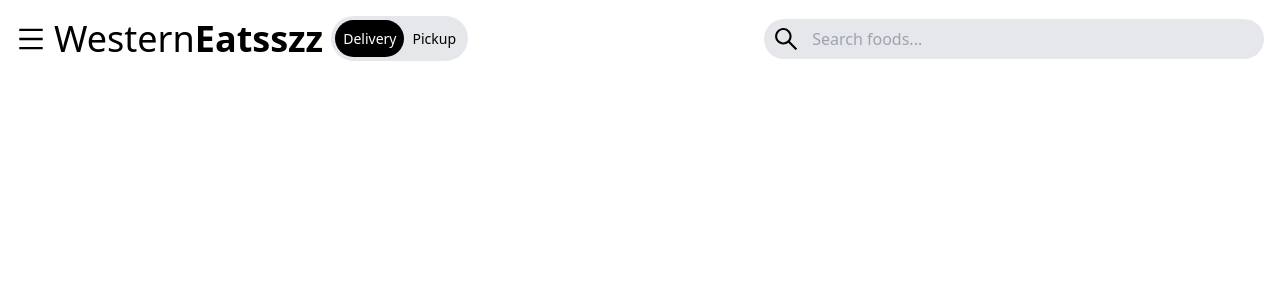
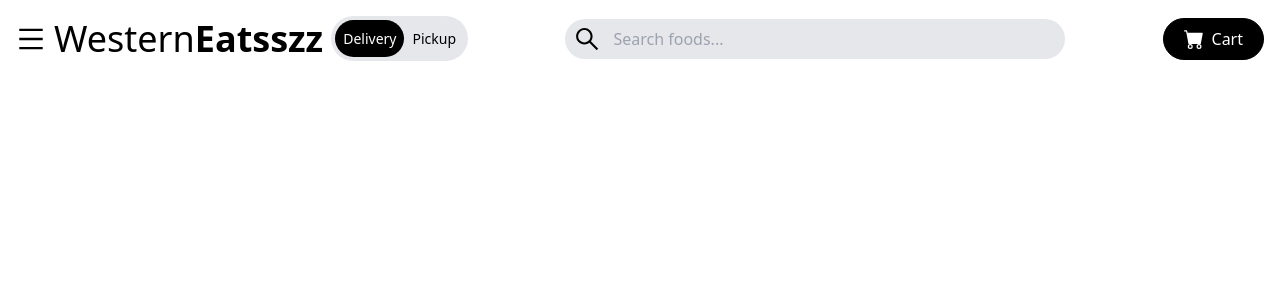
Before and after one commit to mferdinandr/WeternEatsszz, a React (Vite) app: page / in a window 1280 px wide. Shown: the top 300 px of the page. Built offline with nearby package versions, Linux system fonts and the light colour scheme.

Commit message:
feat - cart button

```diff
--- a/src/components/Navbar.jsx
+++ b/src/components/Navbar.jsx
@@ -1,5 +1,6 @@
 import React from 'react';
 import { AiOutlineMenu, AiOutlineSearch } from 'react-icons/ai';
+import { BsFillCartFill } from 'react-icons/bs';
 
 const Navbar = () => {
   return (
@@ -27,6 +28,11 @@
           placeholder="Search foods..."
         />
       </div>
+
+      {/* Cart Button */}
+      <button className="bg-black text-white hidden md:flex items-center py-2 rounded-full">
+        <BsFillCartFill size={20} className="mr-2" /> Cart
+      </button>
     </div>
   );
 };
```
